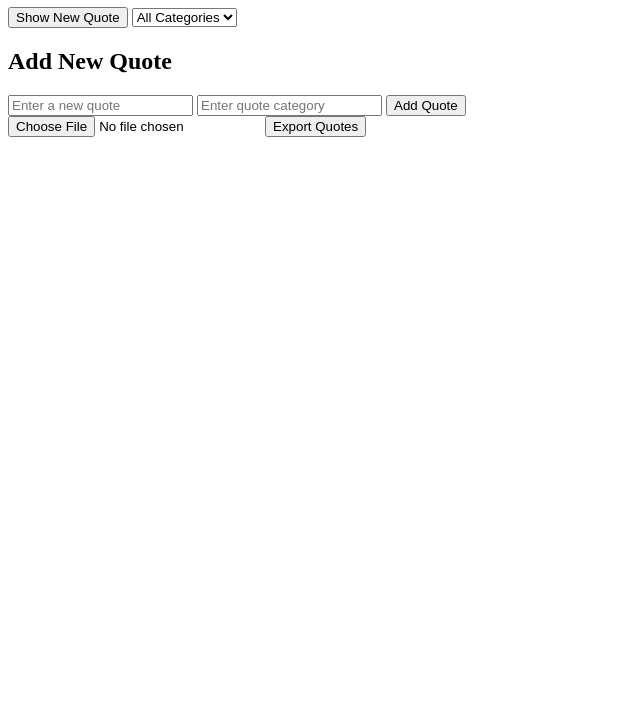
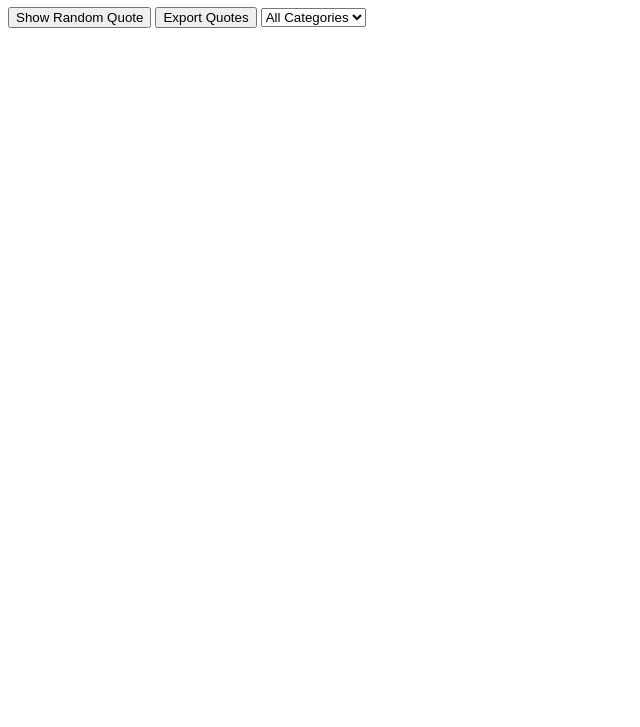
Before and after one commit to SOSOMACO/alx_fe_javascript, a plain HTML site: page dom-manipulation/index.html in a window 1280 px wide. Shown: the part 73-800 px from the top of the page, without its empty margins (0-640 px from the left). Drawn offline with Linux system fonts and the light colour scheme.

Commit message:
Update index.html

```diff
--- a/dom-manipulation/index.html
+++ b/dom-manipulation/index.html
@@ -9,23 +9,17 @@
   <h1>Dynamic Quote Generator</h1>
 
   <div id="quoteDisplay"></div>
-  <button id="newQuote">Show New Quote</button>
+
+  <!-- زر عرض اقتباس جديد -->
+  <button onclick="displayRandomQuote()">Show Random Quote</button>
+
+  <!-- زر تصدير الاقتباسات -->
+  <button id="exportBtn">Export Quotes</button>
+
+  <!-- فلتر التصنيفات -->
   <select id="categoryFilter" onchange="filterQuotes()">
-  <option value="all">All Categories</option>
-  <!-- سيتم ملء باقي الفئات ديناميكياً -->
-</select>
-
-  <h2>Add New Quote</h2>
-  <div>
-    <input id="newQuoteText" type="text" placeholder="Enter a new quote" />
-    <input id="newQuoteCategory" type="text" placeholder="Enter quote category" />
-    <button onclick="addQuote()">Add Quote</button>
-  </div>
-<div>
-    <input type="file" id="importFile" accept=".json" onchange="importFromJsonFile(event)" />
-    <button onclick="exportToJsonFile()">Export Quotes</button>
-</div>
-
+    <option value="all">All Categories</option>
+  </select>
 
   <script src="script.js"></script>
 </body>
```
